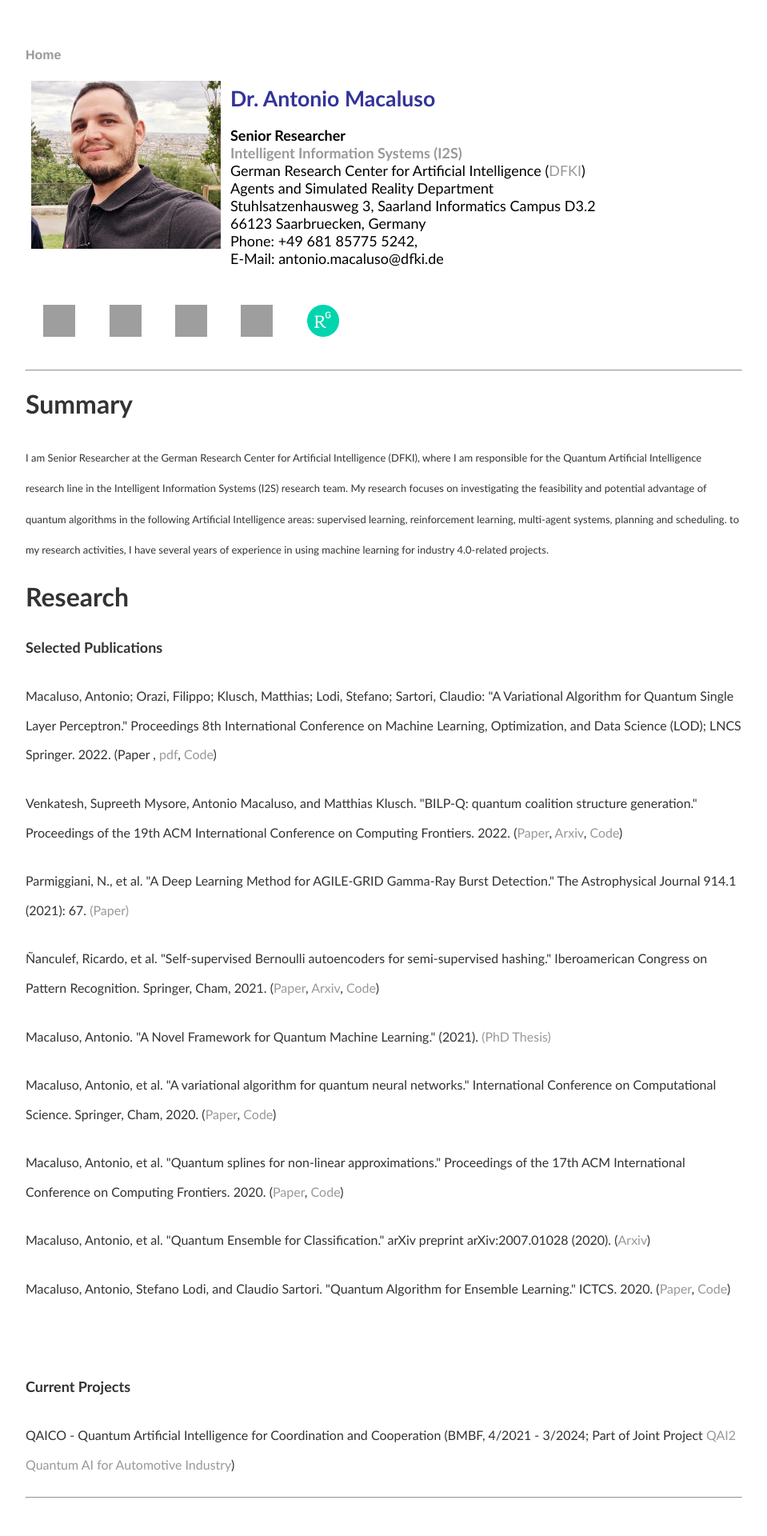
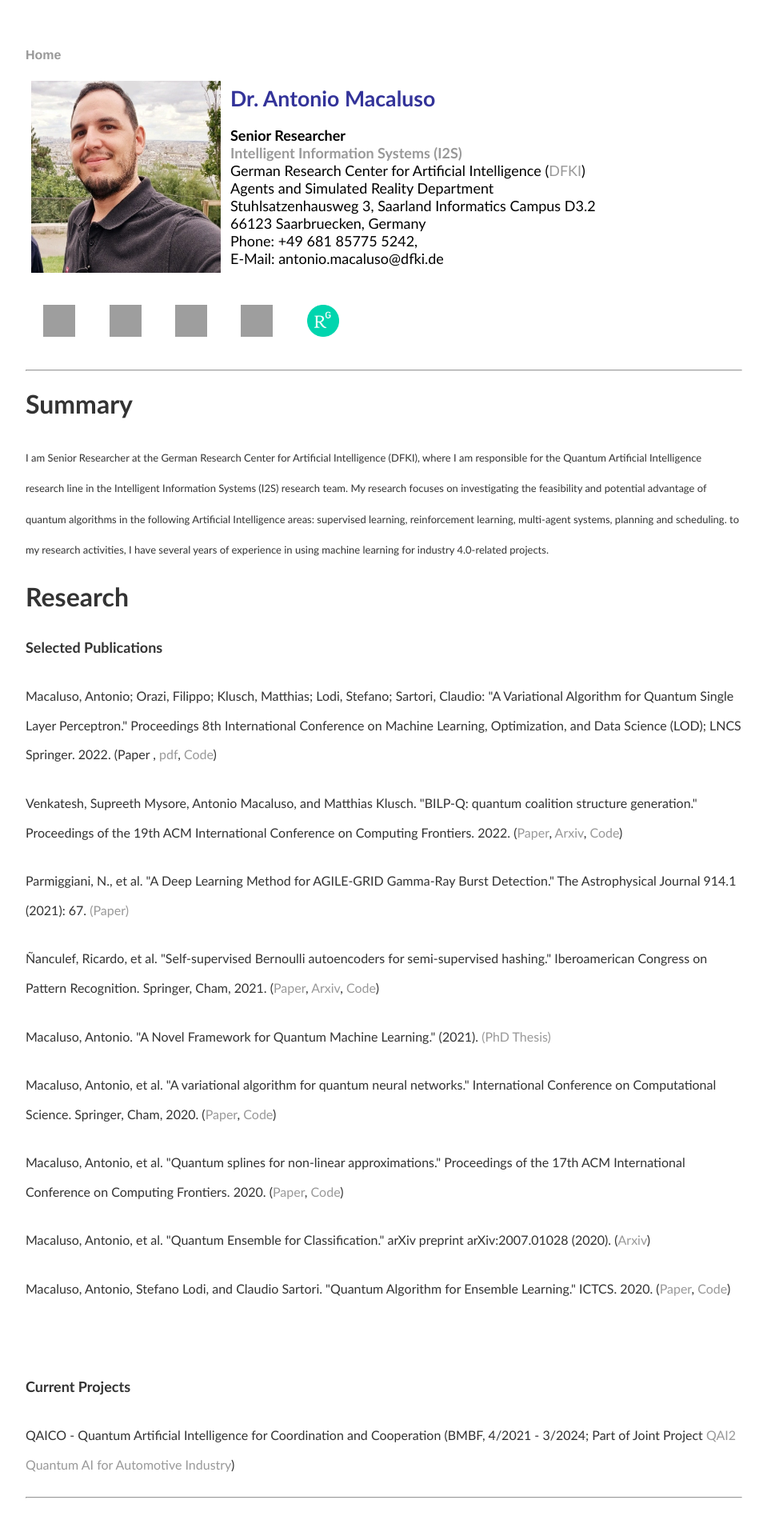
Before and after one commit to amacaluso/amacaluso.github.io, a Jekyll site: the page built from index.html, in a window 1280 px wide. Shown: the top 1920 px of the page at 80% size, without its empty margins (160-1119 px from the left). Built offline with Jekyll 4.4.1, drawn with Linux system fonts in a browser that asks for light colours; grey boxes are pictures that could not be loaded.

Commit message:
Update index.html

```diff
--- a/index.html
+++ b/index.html
@@ -12,7 +12,7 @@
 <table style="width: 828px; height: 280px;" cellpadding="5" cols="2">
   <tbody>
     <tr align="left" valign="top">
-      <td style="width: 10%; vertical-align: top; text-align: center;"><img style="width: 237px; height: 210px;" alt="AM" src="photo-profile.jpg">
+      <td style="width: 10%; vertical-align: top; text-align: center;"><img style="width: 237px; height: 240px;" alt="AM" src="photo-profile.jpg">
       <br></td>
       <td> <small><font style="font-weight: bold; color: rgb(51, 51, 153);" face="Trebuchet MS"><font size="+3"><small>
 Dr. Antonio Macaluso</small></font></font></small><br>
```
